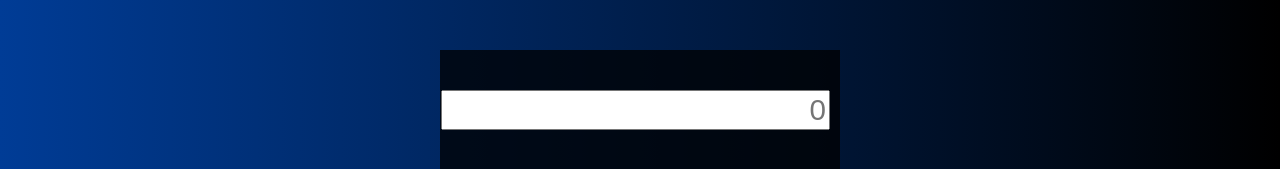
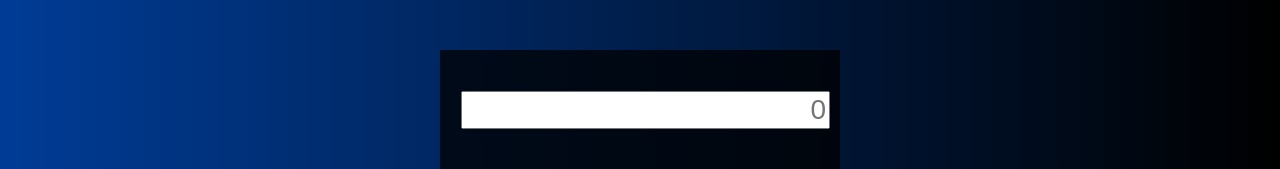
Before and after one commit to JhericoS/CalculatorJS, a plain HTML site: page index.html in a window 1280 px wide. Shown: the top 169 px of the page. Drawn offline with Linux system fonts and the light colour scheme.

Commit message:
update styles 2.0

```diff
--- a/styles.css
+++ b/styles.css
@@ -44,7 +44,7 @@ button.mathematic-operators-result {
 
 .output .display {
     color: black;
-    font-size: 1.85rem;
+    font-size: 1.75rem;
     text-align: right;
 }
 
```
